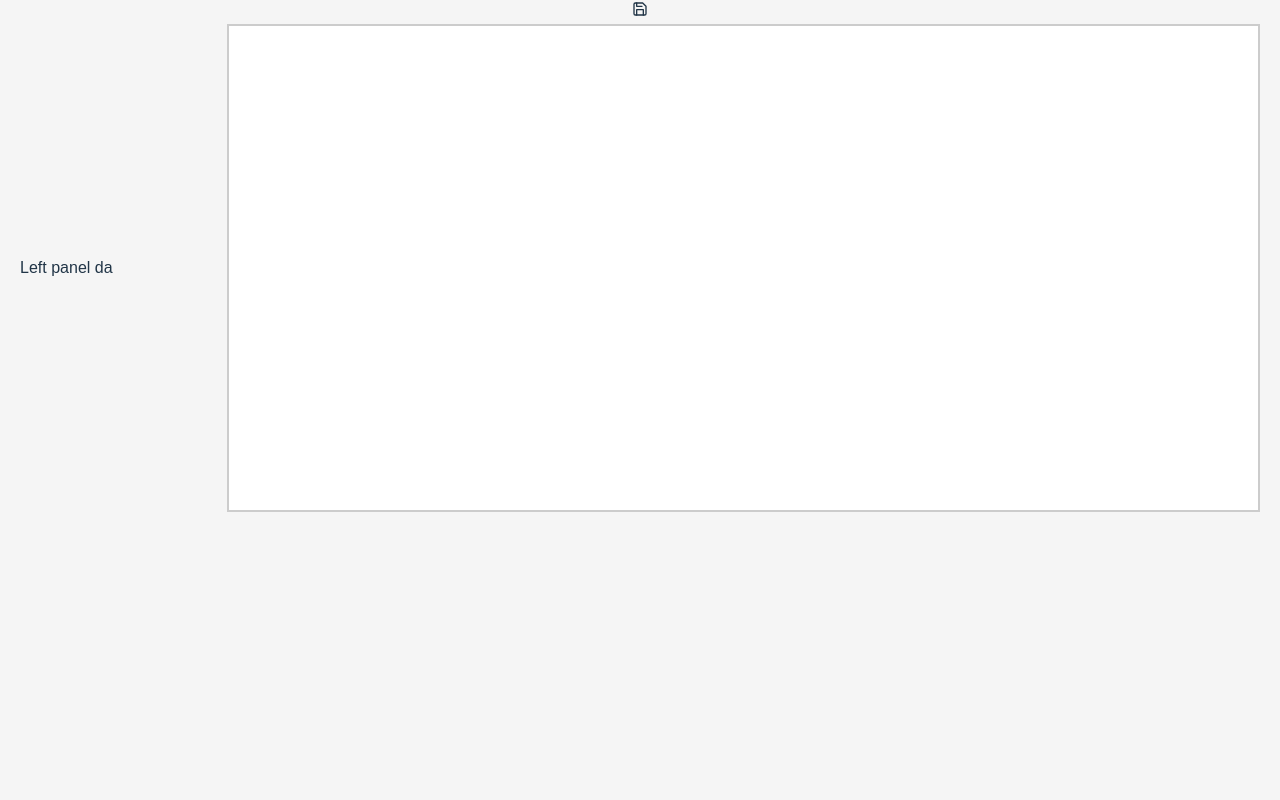
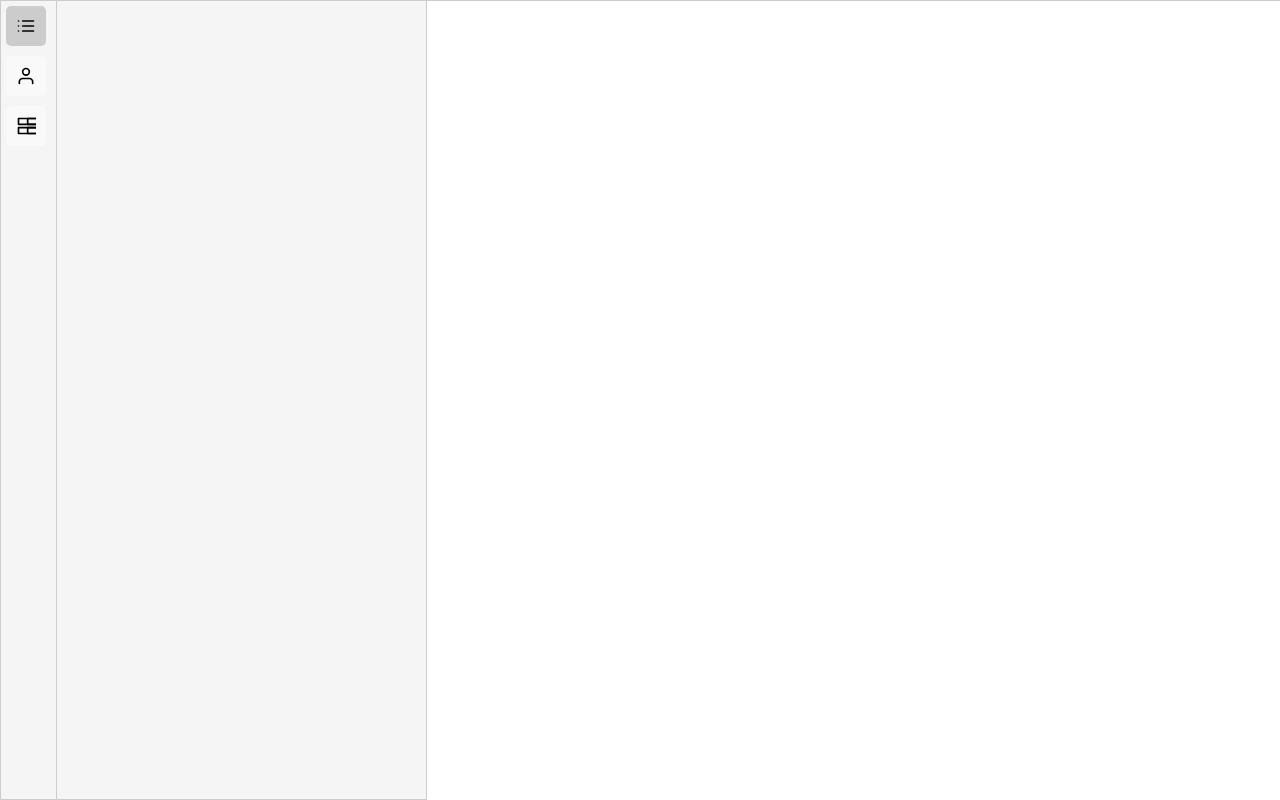
Before and after one commit to haniissacmathew/smwrite, a React (Vite) app: page /editor in a window 1280 px wide. Built offline with nearby package versions, Linux system fonts and the light colour scheme.

Commit message:
left panel design completed

```diff
--- a/electron/electron.js
+++ b/electron/electron.js
@@ -118,6 +118,7 @@ ipcMain.handle("select-folder", async () => {
 // Handle file creation
 ipcMain.handle("create-file", async (event, filePath, content) => {
   try {
+    console.log("create file", filePath, content);
     fs.writeFileSync(filePath, content);
     return { success: true };
   } catch (error) {
--- a/src/Editor/Editor.css
+++ b/src/Editor/Editor.css
@@ -4,7 +4,7 @@
     justify-content: center;
     min-height: 100vh;
     background-color: #f5f5f5;
-    padding: 0px 20px 0px;
+    /* padding: 0px 20px 0px; */
   }
   .row{
     display: flex;
--- a/src/Editor/Editor.tsx
+++ b/src/Editor/Editor.tsx
@@ -6,12 +6,11 @@ import { FiSave } from "react-icons/fi";
 function Editor() {
   return (
     <div className="container">
-      <div className="action-container"><FiSave /></div>
       <div className="row">
-        <div className="col-2">
+        <div className="col-4">
         <LeftPanel />
         </div>
-        <div className="col-10">
+        <div className="col-8">
         <Main />
         </div>
       </div>
--- /dev/null
+++ b/src/Editor/LeftPanel.css
@@ -0,0 +1,48 @@
+.tabs {
+  display: flex;
+  font-family: Arial, sans-serif;
+  height: 100vh; /* Ensure the full height is used */
+  border: 1px solid #ccc;
+}
+
+.tab-buttons {
+  display: flex;
+  flex-direction: column;
+  gap: 10px;
+  margin-right: 10px;
+  position: -webkit-sticky; /* For Safari */
+  position: sticky;
+  top: 0;
+  align-self: flex-start; /* Ensure it sticks to the top of the parent container */
+  margin-left: 5px;
+  margin-top: 5px;
+  width: auto;
+}
+
+.tab-buttons button {
+  display: flex;
+  align-items: center;
+  justify-content: center;
+  width: 40px;
+  height: 40px;
+  border: none;
+  border-radius: 5px;
+  padding: 10px;
+  cursor: pointer;
+}
+
+.tab-buttons button:hover {
+  background-color: #ddd;
+}
+
+.tab-buttons button.active {
+  background-color: #ccc;
+  font-weight: bold;
+}
+
+.tab-content {
+  padding: 20px;
+  border-left: 1px solid #ccc;
+  flex-grow: 1;
+  overflow-y: auto; /* Ensure the content area can scroll */
+}
--- a/src/Editor/LeftPanel.tsx
+++ b/src/Editor/LeftPanel.tsx
@@ -1,5 +1,63 @@
+import { useEffect, useState } from "react";
+import { useSelector } from "react-redux";
+import {
+  selectScreenplay,
+} from "../store/editorSlice";
+import { processSceneheadings } from "./shared/service/common";
+import "./LeftPanel.css";
+import { FiList } from "react-icons/fi";
+import { FiUser } from "react-icons/fi";
+import { FiGrid } from "react-icons/fi";
+
 function LeftPanel() {
-  return <div>Left panel da</div>;
+  const [scenes, setScenes] = useState([]);
+  const screenplay = useSelector(selectScreenplay);
+  const [activeTab, setActiveTab] = useState('Tab1');
+
+  const handleTabClick = (tab:any) => {
+    setActiveTab(tab);
+  };
+  useEffect(() => {
+    setScenes(processSceneheadings(screenplay));
+  }, [screenplay]);
+  return (
+    <div className="tabs">
+    <div className="tab-buttons">
+      <button data-tooltip="Tooltip text"
+        className={activeTab === 'Tab1' ? 'active' : ''}
+        onClick={() => handleTabClick('Tab1')}
+      >
+        <FiList style={iconStyle} />
+      </button>
+      <button
+        className={activeTab === 'Tab2' ? 'active' : ''}
+        onClick={() => handleTabClick('Tab2')}
+      >
+       <FiUser style={iconStyle} />
+      </button>
+      <button
+        className={activeTab === 'Tab3' ? 'active' : ''}
+        onClick={() => handleTabClick('Tab3')}
+      >
+        <FiGrid style={iconStyle} />
+      </button>
+    </div>
+    <div className="tab-content">
+      {activeTab === 'Tab1' && <div>
+        {scenes.map((scene: any) => (
+          <p key={scene.text}>{scene.text}</p>
+        ))}
+        </div>}
+      {activeTab === 'Tab2' && <div>Content for Tab 2</div>}
+      {activeTab === 'Tab3' && <div>Content for Tab 3</div>}
+    </div>
+  </div>
+  );
 }
 
+
+const iconStyle = {
+  width: '24px',
+  height: '24px'
+};
 export default LeftPanel;
--- a/src/Editor/Main.css
+++ b/src/Editor/Main.css
@@ -4,7 +4,7 @@
   box-sizing: border-box;
   width: 100%;
 }
-
+/* https://www.svgrepo.com/collection/arcticons-thin-line-icons/2 */
 html,
 body {
   height: 100%;
@@ -14,11 +14,11 @@ body {
 }
 .editable-container {
   width: auto;
-  height: 100%;
+  height: 100vh;
   min-height: 488px;
   max-width: 1200px;
   max-height: 800px;
-  border: 2px solid #ccc;
+  border-top: 1px solid #ccc;
   padding: 20px;
   background-color: white;
   overflow: auto;
@@ -28,6 +28,7 @@ body {
 .editable {
   outline: none;
   border: none;
+  height: 495px;
 }
 
 .editable:focus {
--- a/src/Editor/shared/service/common.ts
+++ b/src/Editor/shared/service/common.ts
@@ -10,3 +10,15 @@ export function processJson(json: any) {
   }
   return html;
 }
+export function processSceneheadings(json: any) {
+  let sceneList:any = [];
+  if (json && json.length != 0) {
+    json.forEach((item: any) => { console.log(item)
+      if (item.type.trim() === "scene") {
+        let text=item.text.replace("&nbsp;", "");
+        sceneList.push({text:text,type:item.type});
+      }
+    });
+  }
+  return sceneList;
+}
--- a/src/Project/new.tsx
+++ b/src/Project/new.tsx
@@ -4,13 +4,14 @@ import { ipcRenderer } from "electron";
 import Folder from "../assets/icons8-folder.svg";
 function NewProject() {
   const [filePath, setFilePath] = useState("");
-  const [content, setContent] = useState("");
+  const [content, setContent] = useState("title _SPLIT_    _END_ ");
   const [projectName, setProjectName] = useState("");
   const [selectedPath, setselectedPath] = useState("");
   const [selectedPathError, setselectedPathError] = useState("");
 
   const handleProjectNameChange = (event: any) => {
     setProjectName(event.target.value);
+    validateFilePath();
   };
 
   const handleLocationChange = (event: any) => {
@@ -32,8 +33,8 @@ function NewProject() {
 
   const handleSelectFolder = async () => {
     const selectedPath = await window.electron.selectFolder();
+    console.log(selectedPath);
     if (selectedPath.length > 0) {
-      console.log(selectedPath);
       setselectedPath(selectedPath[0]);
       validateFilePath();
       // setFolderPath(selectedPath[0]);
@@ -50,10 +51,11 @@ function NewProject() {
     if (filePathRegex.test(selectedPath)) {
       setselectedPathError("Error");
     } else {
-      console.log("spath=", selectedPath);
-      setFilePath(selectedPath + "/" + projectName + ".smwrite");
-      console.log("fpath=", filePath);
-      setselectedPathError("");
+      if(projectName!=""){
+        setFilePath(selectedPath + "\\" + projectName + ".smwrite");
+        setselectedPathError("");
+      }
+
     }
   }
   const createFile = async () => {
```
Also changed, not shown: src/assets/panel-icons/character.svg (added), src/assets/panel-icons/scene.svg (added).
